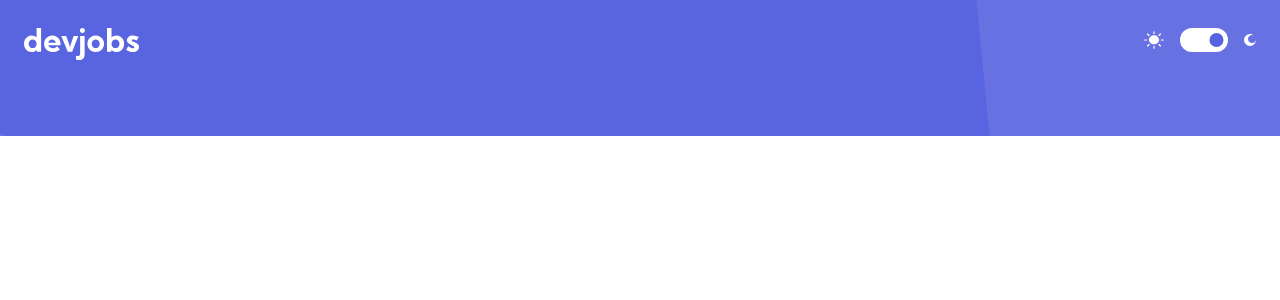
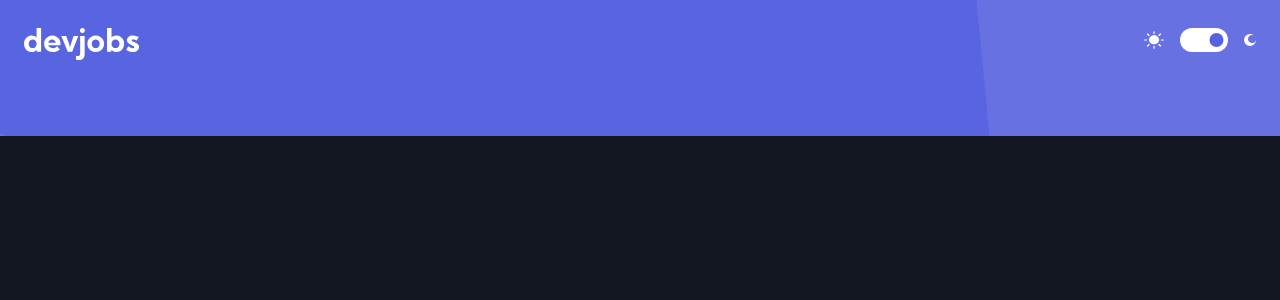
Before and after one commit to thorrellt/devjobs, a React (Vite) app: page / in a window 1280 px wide. Shown: the top 300 px of the page. Built offline with nearby package versions, Linux system fonts and the light colour scheme.

Commit message:
add bg classes

```diff
--- a/src/index.css
+++ b/src/index.css
@@ -47,17 +47,23 @@
   background-color: var(--neutral-white-700);
 }
 
-/************
-  ANIMATIONS
- ************/
-@keyframes fadeIn {
-  from {
-    opacity: 0;
-  }
+/***************
+  COLOR CLASSES
+ ***************/
+.bg-white {
+  background-color: var(--neutral-white) !important;
+}
 
-  to {
-    opacity: 1;
-  }
+.bg-midnight {
+  background-color: var(--midnight) !important;
+}
+
+.bg-blue-700 {
+  background-color: var(--blue-700) !important;
+}
+
+.bg-gray-300 {
+  background-color: var(--gray-300) !important;
 }
 
 /********
--- a/src/pages/Home.jsx
+++ b/src/pages/Home.jsx
@@ -1,9 +1,12 @@
+import { useState, useContext } from 'react'
+import { DisplayContext } from '../App'
+import '../styles/Home.css'
 import Navbar from '../components/Navbar'
-import { useContext } from 'react'
 
 const Home = (props) => {
+  const { darkMode } = useContext(DisplayContext)
   return (
-    <main>
+    <main id="Home" className={darkMode ? 'bg-midnight' : 'bg-gray-300'}>
       <Navbar />
     </main>
   )
--- /dev/null
+++ b/src/styles/Home.css
@@ -0,0 +1,4 @@
+#Home {
+  background-color: var(--gray-300);
+  min-height: 100vh;
+}
```
